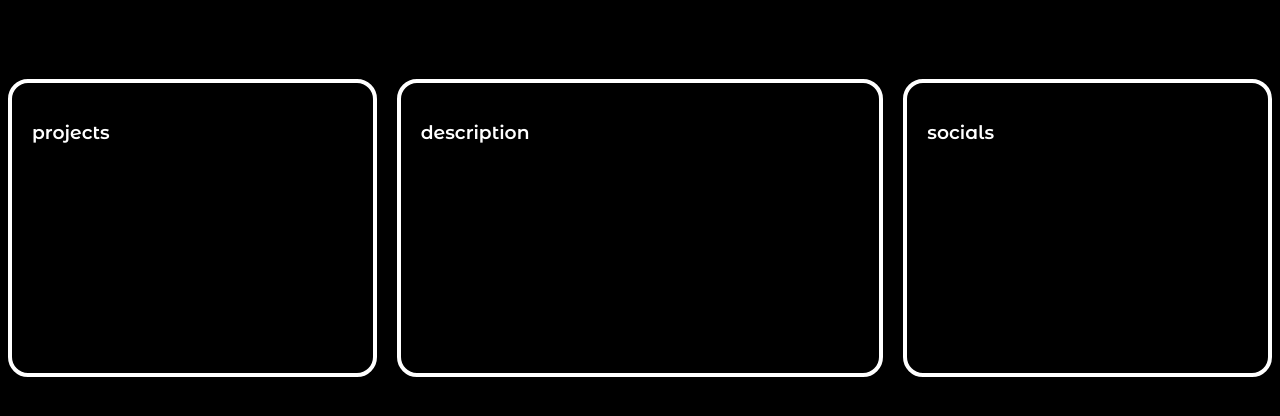
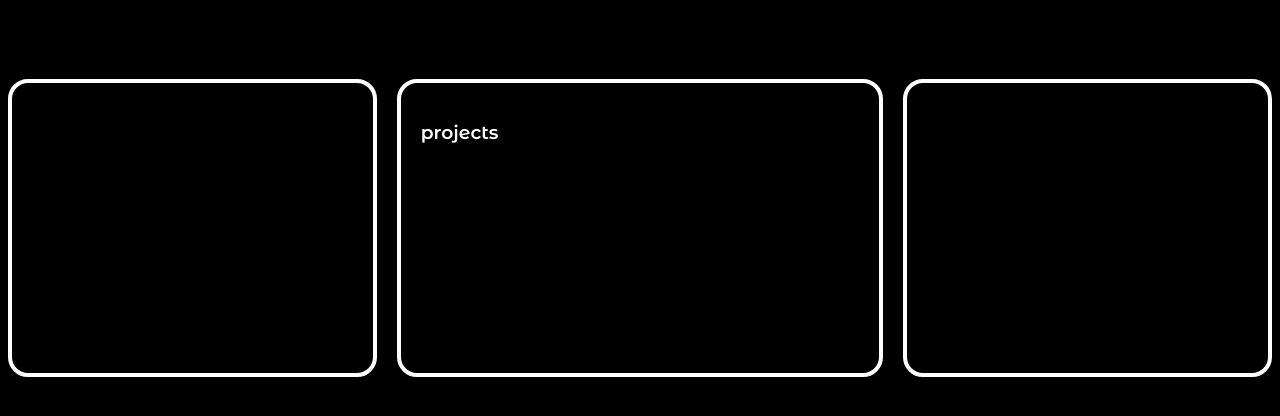
Before and after one commit to sh00o/all-bout-me-js-assesement, a plain HTML site: page index.html in a window 1280 px wide. Shown: the part 200-616 px from the top of the page. Drawn offline with Linux system fonts and the light colour scheme.

Commit message:
Update index.html

```diff
--- a/index.html
+++ b/index.html
@@ -85,27 +85,13 @@
 
     <div class="container">
         <div class="card-left">
+        </div>
+        <div class="card-middle">
             <h3>projects</h3>
             <ul><li>currently making a bunch of pygame/python games rn in vscode</li><li>also making edits in capcut, may make a social media account and post something</li></ul>
-
-        </div>
-        <div class="card-middle">
-            <h3>description</h3>
-            <p>i am a teenager who just learned html because i got bored of python/pygame. </p>
         </div>
         <div class="card-right">
-            <h3>socials</h3>
-            <p>none as of now.</p>
         </div>
     </div>
-
-    <!--<h1>tuff</h1>
-
-    <div>
-        <a href="https://sh00o.github.io/yummers">
-            <button>Click me fr</button>
-        </a>
-    </div> -->
-
 </body>
 </html>
```
